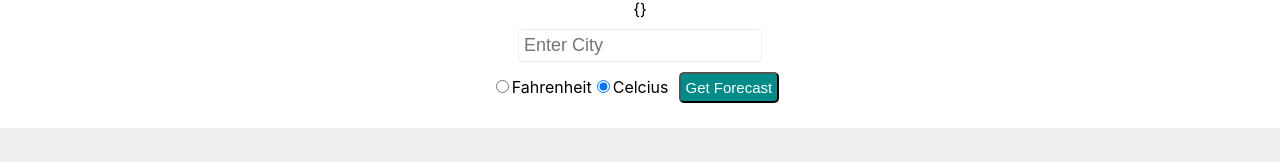
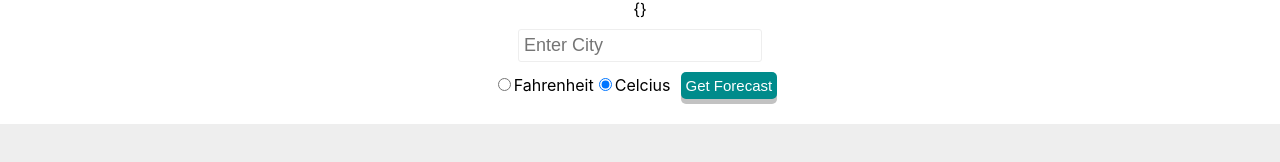
Before and after one commit to le4nnt0nn/Weather-App-React, a React (Create React App) app in the folder weather-app/: page / in a window 1280 px wide. Shown: the part 445-607 px from the top of the page. Built offline with nearby package versions, Linux system fonts and the light colour scheme.

Commit message:
Forecast.module.css : border none and added boxshadow

```diff
--- a/weather-app/src/components/Forecast/Forecast.module.css
+++ b/weather-app/src/components/Forecast/Forecast.module.css
@@ -25,6 +25,8 @@
     margin: 0px 10px;
     padding: 5px;
     border-radius: 5px;
+    border: none;
+    box-shadow: 0px 5px rgb(194, 194, 194);
     cursor: pointer;
     color: white;
     background-color: darkcyan;
```
